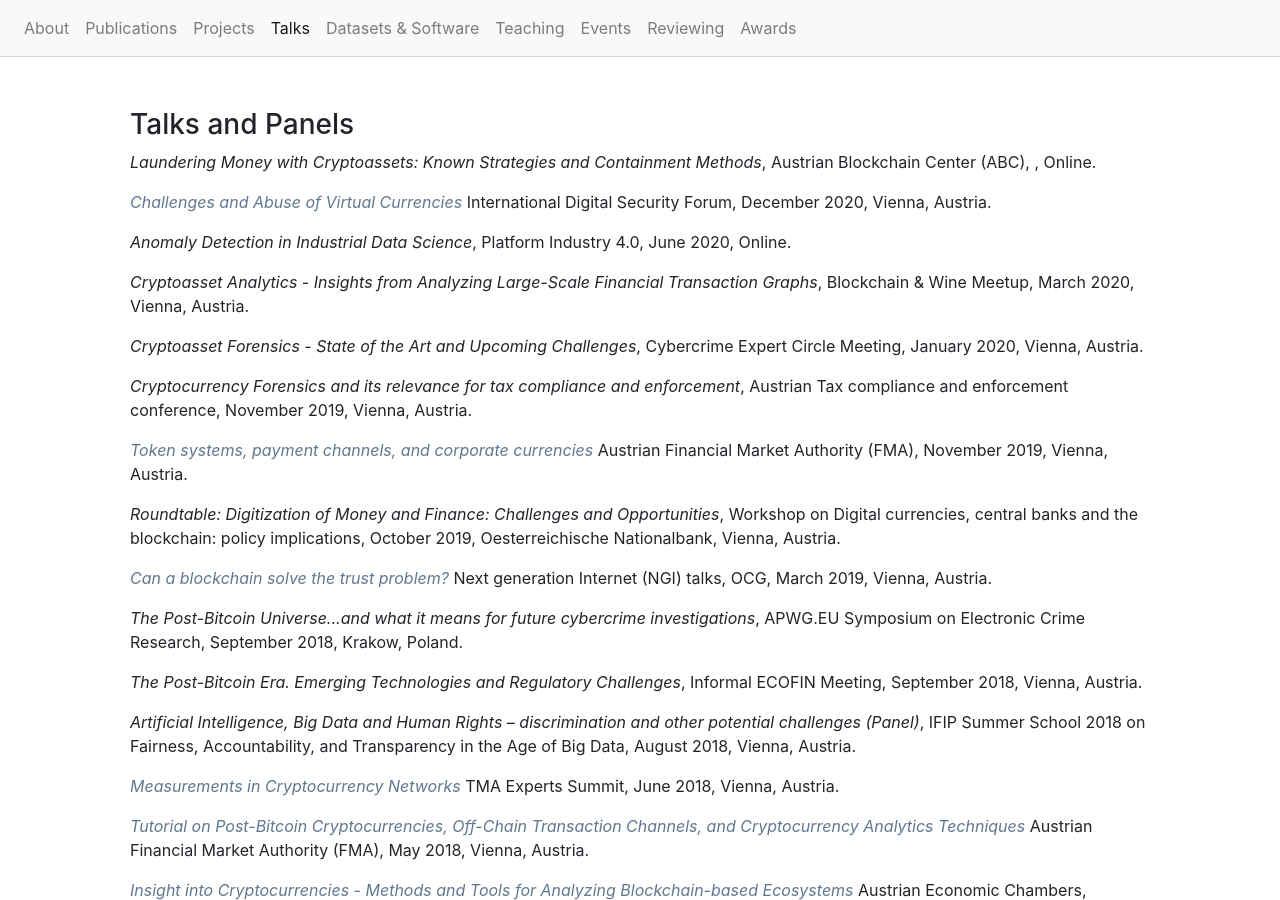
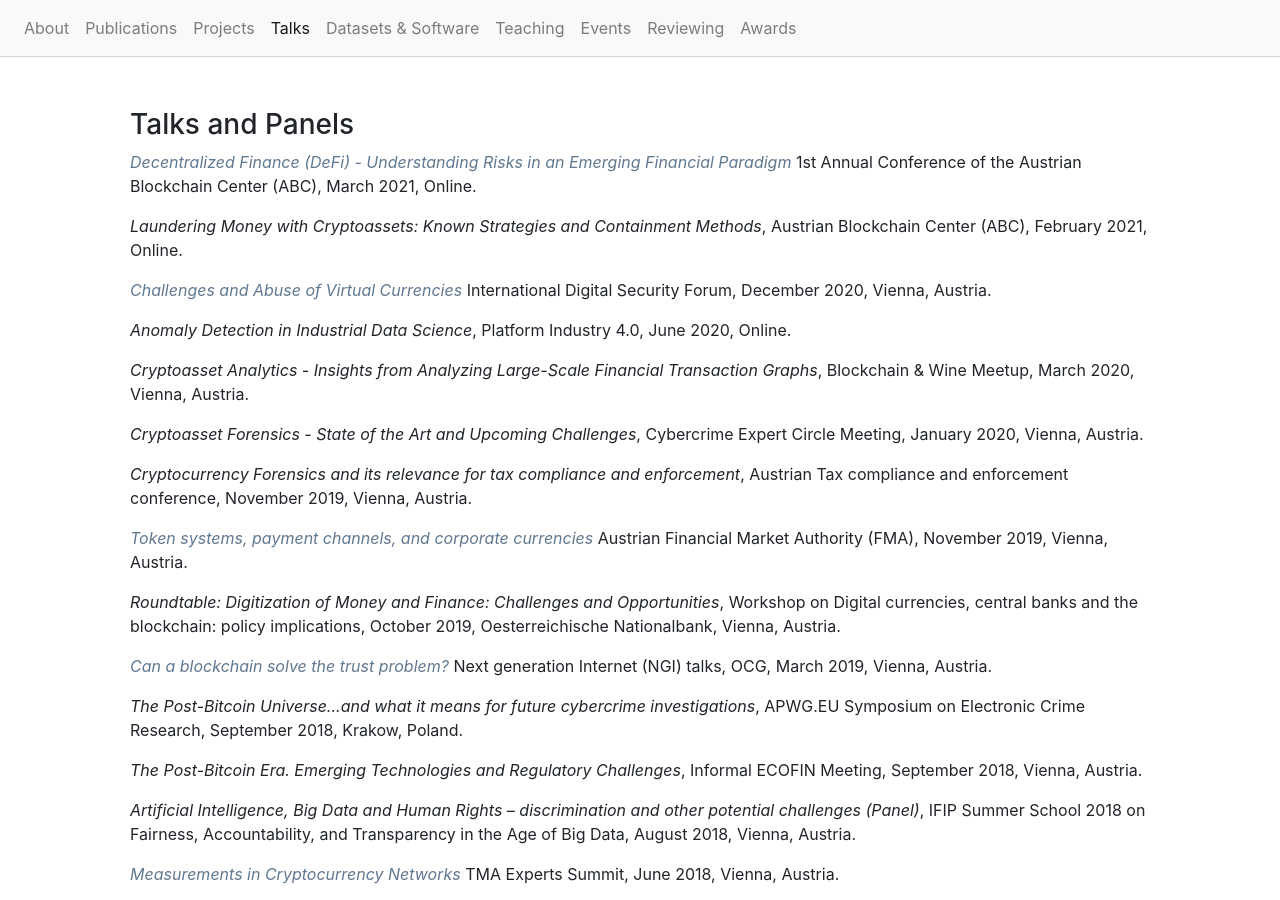
Before and after one commit to behas/behas.github.com, a Jekyll site: the page built from talks.html, in a window 1280 px wide and 900 px high. Built offline with Jekyll 4.4.1, drawn with Linux system fonts in a browser that asks for light colours; a style sheet for code colours, icons or effects is not loaded.

Commit message:
added ABC talk; fixed typo in index

```diff
--- a/_data/talks.yml
+++ b/_data/talks.yml
@@ -1,5 +1,12 @@
+- title: Decentralized Finance (DeFi) - Understanding Risks in an Emerging Financial Paradigm
+  venue: 1st Annual Conference of the Austrian Blockchain Center (ABC)
+  date: 2021-03-23
+  location: Online
+  slides_uri: https://www.slideshare.net/bhaslhofer/decentralized-finance-defi-understanding-risks-in-an-emerging-financial-paradigm
+
 - title: "Laundering Money with Cryptoassets: Known Strategies and Containment Methods"
   venue: Austrian Blockchain Center (ABC)
+  date: 2021-02-10
   location: Online
 
 - title: Challenges and Abuse of Virtual Currencies
--- a/index.html
+++ b/index.html
@@ -44,7 +44,7 @@ title: Research Profile
         <small class="text-muted">Research Profile</small>
       </h3>
 
-      <p>I am working as a Senior Scientist and Thematic Coordinator in the <a href="https://www.ait.ac.at/en/research-topics/datascienceartificialintelligence/" target="_blank">Data Science & Artificial Intelligence</a> group of the <a href="https://www.ait.ac.at/" target="_blank">AIT Austrian Insitute of Technology</a>. Further, I lead the <a href="https://www.csh.ac.at/complexity-science/Cryptofinance/" target="_blank">CryptoFinance</a> Research Group at the <a href="https://www.csh.ac.at/" target="_blank">Complexity Science Hub Vienna.</a></p>
+      <p>I am working as a Senior Scientist and Thematic Coordinator in the <a href="https://www.ait.ac.at/en/research-topics/datascienceartificialintelligence/" target="_blank">Data Science & Artificial Intelligence</a> group of the <a href="https://www.ait.ac.at/" target="_blank">AIT Austrian Institute of Technology</a>. Further, I lead the <a href="https://www.csh.ac.at/complexity-science/Cryptofinance/" target="_blank">CryptoFinance</a> Research Group at the <a href="https://www.csh.ac.at/" target="_blank">Complexity Science Hub Vienna.</a></p>
 
       <section>
         <h5>Research Interests</h5>
```
